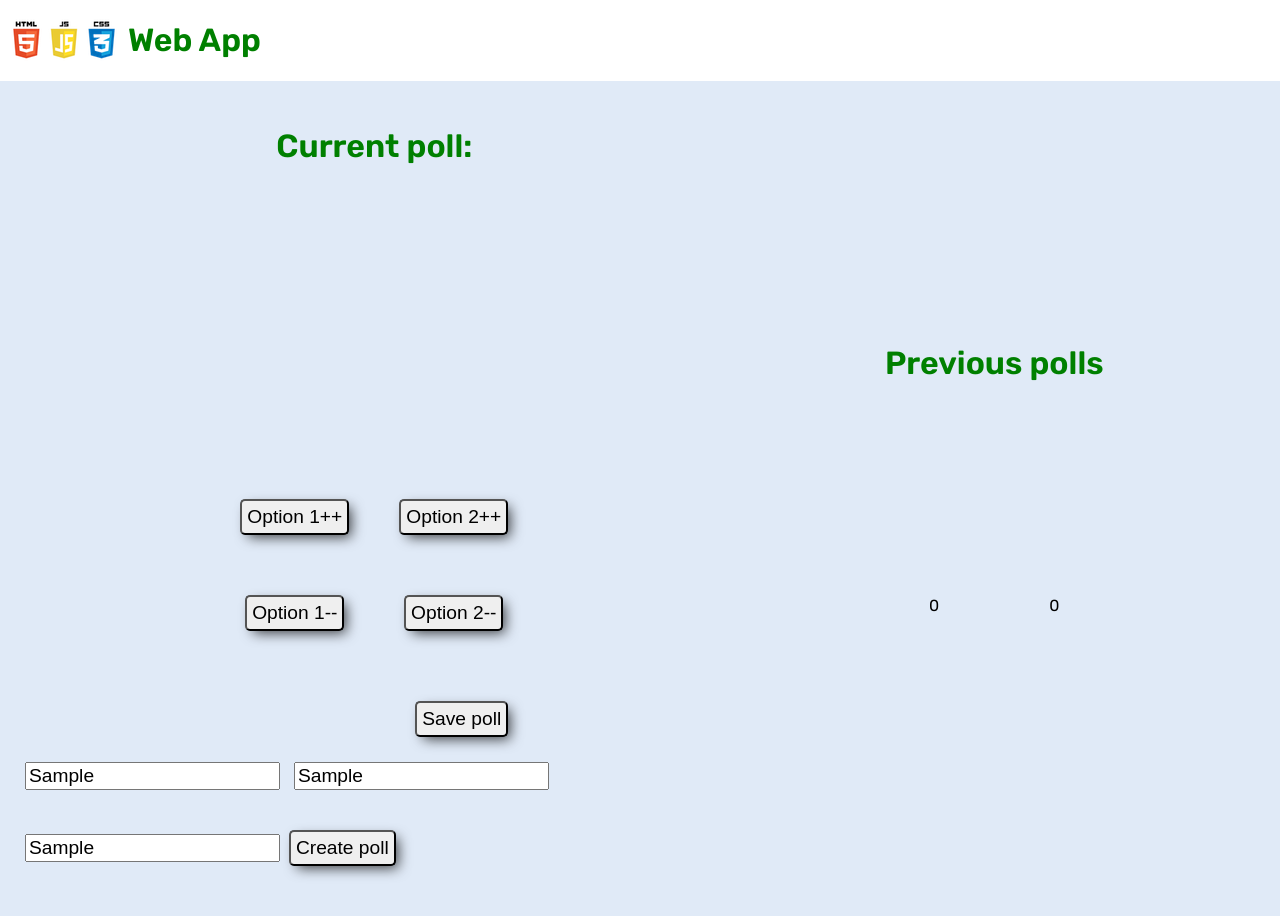
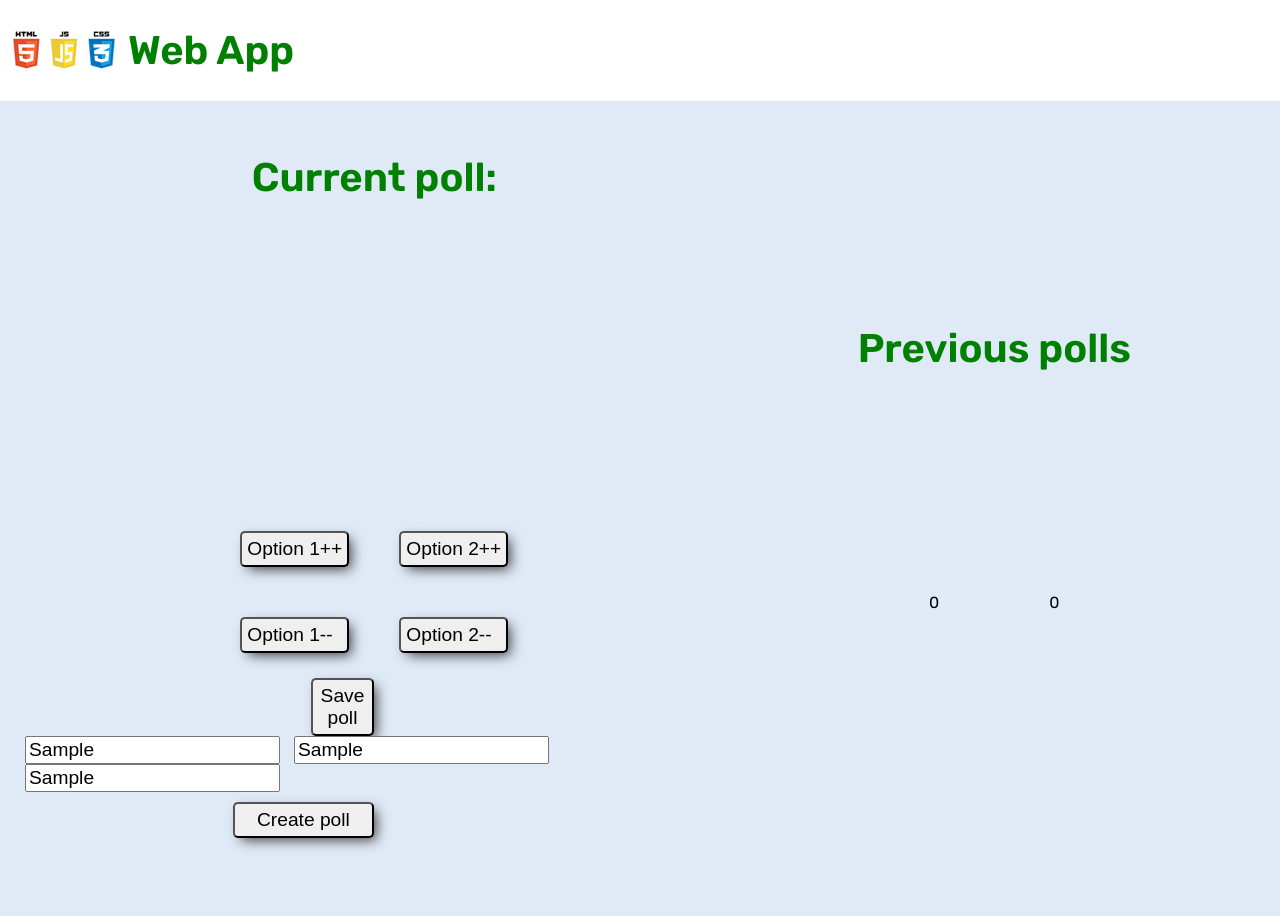
Before and after one commit to ryan-j-parker/poll-tracker, a plain HTML site: page index.html in a window 1280 px wide. Both pictures are taken after typing "Sample", "Sample", "Sample" into the empty fields and a click on the button "Save poll". Shown: the top 916 px of the page. Drawn offline with Linux system fonts and the light colour scheme.

Commit message:
complete poll tracker, add minimal styling, change array direction

```diff
--- a/app.js
+++ b/app.js
@@ -41,13 +41,11 @@ savePollBtn.addEventListener('click', () => {
         votesTwo: votesTwo
     };
 
-    previousPolls.push(currentPollData);
+    previousPolls.unshift(currentPollData);
 
     previousPollsDiv.textContent = '';
 
     refreshPollData();
-    currentPollDiv.textContent = '';
-    previousPollsDiv.textContent = '';
 
     displayAllPolls();
     displayCurrentPoll();
--- a/styles/global.css
+++ b/styles/global.css
@@ -31,6 +31,34 @@ footer {
     justify-content: flex-end;
     background-color: var(--footer-background);
 }
+
+#past-polls-container {
+    display: flex;
+    flex-wrap: wrap;
+    justify-content: center;
+    margin: 10px;
+}
+
+#current-polls-container {
+    display: flex;
+    flex-wrap: wrap;
+    justify-content: center;
+}
+
+button {
+    width: 100%;
+    display: flex;
+    flex-direction: column;
+    justify-content: center;
+}
+
+buttons #left-buttons {
+    display: flex;
+    flex-direction: column;
+    justify-content: space-around;
+    align-items: center;
+}
+
 
 /*
     #current-poll-div p {
@@ -187,18 +215,17 @@ p {
     margin: 0px 20px 0px 20px;
 }
 
-#save-btn-div {
-    float: right;
-    clear: right;
-    align-self: center;
-    grid-area: save-poll;
-    grid-row: span 2;
-    grid-column: 3 / span 2;
-    padding: 5px;
-    margin: 0px 20px 0px 20px;
+
+h1 {
+    font-size: 2.5rem;
 }
 
-#save-poll-btn {
+#question {
+    display: flex;
+    align-items: center;
+    justify-content: center;
+    text-align: center;
+    width: 100%;
 }
 
 input {
@@ -211,7 +238,20 @@ button {
     padding: 5px;
     border-radius: 5px;
     box-shadow: 5px 5px 13px -3px rgba(0, 0, 0, 0.75);
-        margin: 40px 0px 20px 0px;
+        margin: 30px 30% 20px 30%;
+}
+
+#save-poll-btn {
+
+}
+
+#create-poll-btn, #save-poll-btn {
+    display: flex;
+    justify-content: center;
+    align-items: center;
+    width: 20%;
+    text-align: center;
+    margin: 10px 30% 0px 30%;
 }
 
 #right-buttons {
```
